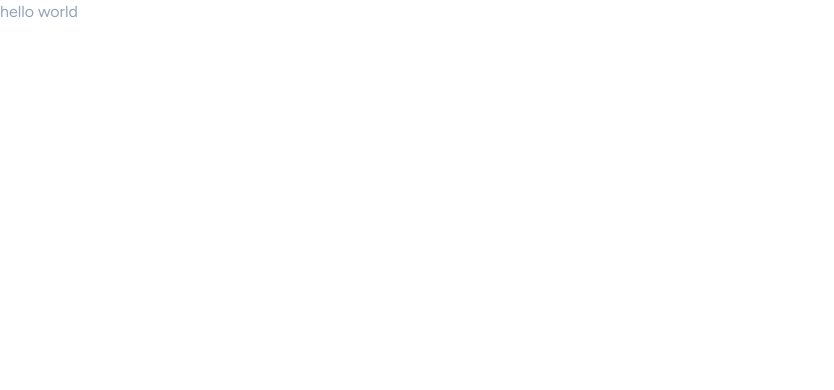
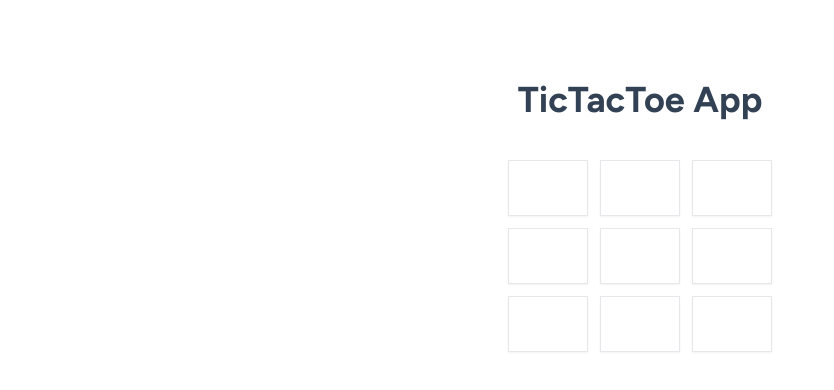
Before and after one commit to abelyoshuara/tictactoe-app, a React (Vite) app: page / in a window 1280 px wide. Shown: the top 390 px of the page, without its empty margins (0-834 px from the left). Built offline with nearby package versions, Linux system fonts and the light colour scheme.

Commit message:
update feature

```diff
--- a/src/App.tsx
+++ b/src/App.tsx
@@ -1,7 +1,41 @@
+import { useState } from "react";
+import Board from "./components/Board";
+import Square from "./components/Square";
+
 function App() {
+  const [squares, setSquares] = useState(Array(9).fill(null));
+
+  function handleClick(i: number) {
+    const nextSquares = squares.slice();
+    nextSquares[i] = "x";
+    setSquares(nextSquares);
+  }
+
   return (
     <>
-      <h1 className="text-slate-400">hello world</h1>
+      <div className="container">
+        <h1 className="text-slate-700 text-4xl font-bold text-center mt-20">
+          TicTacToe App
+        </h1>
+
+        <div className="mt-10 border-collapse flex flex-col gap-y-3">
+          <Board>
+            <Square value={squares[0]} onSquareClick={() => handleClick(0)} />
+            <Square value={squares[1]} onSquareClick={() => handleClick(1)} />
+            <Square value={squares[2]} onSquareClick={() => handleClick(2)} />
+          </Board>
+          <Board>
+            <Square value={squares[3]} onSquareClick={() => handleClick(3)} />
+            <Square value={squares[4]} onSquareClick={() => handleClick(4)} />
+            <Square value={squares[5]} onSquareClick={() => handleClick(5)} />
+          </Board>
+          <Board>
+            <Square value={squares[6]} onSquareClick={() => handleClick(6)} />
+            <Square value={squares[7]} onSquareClick={() => handleClick(7)} />
+            <Square value={squares[8]} onSquareClick={() => handleClick(8)} />
+          </Board>
+        </div>
+      </div>
     </>
   );
 }
--- /dev/null
+++ b/src/components/Board.tsx
@@ -0,0 +1,13 @@
+import { ReactNode } from "react";
+
+interface BoardProps {
+  children: ReactNode;
+}
+
+export default function Board({ children }: BoardProps) {
+  return (
+    <>
+      <div className="flex justify-center gap-3">{children}</div>
+    </>
+  );
+}
--- /dev/null
+++ b/src/components/Square.tsx
@@ -0,0 +1,15 @@
+interface SquareProps {
+  value: string | null;
+  onSquareClick: () => void;
+}
+
+export default function Square({ value, onSquareClick }: SquareProps) {
+  return (
+    <button
+      className="px-5 leading-3 py-4 w-20 h-14 text-2xl border text-center shadow-sm"
+      onClick={onSquareClick}
+    >
+      {value}
+    </button>
+  );
+}
--- a/tailwind.config.js
+++ b/tailwind.config.js
@@ -8,6 +8,10 @@ export default {
     fontFamily: {
       sans: ["Figtree", "sans-serif"],
     },
+    container: {
+      center: true,
+      padding: "2rem",
+    },
     extend: {},
   },
   plugins: [require("flowbite/plugin")],
```
